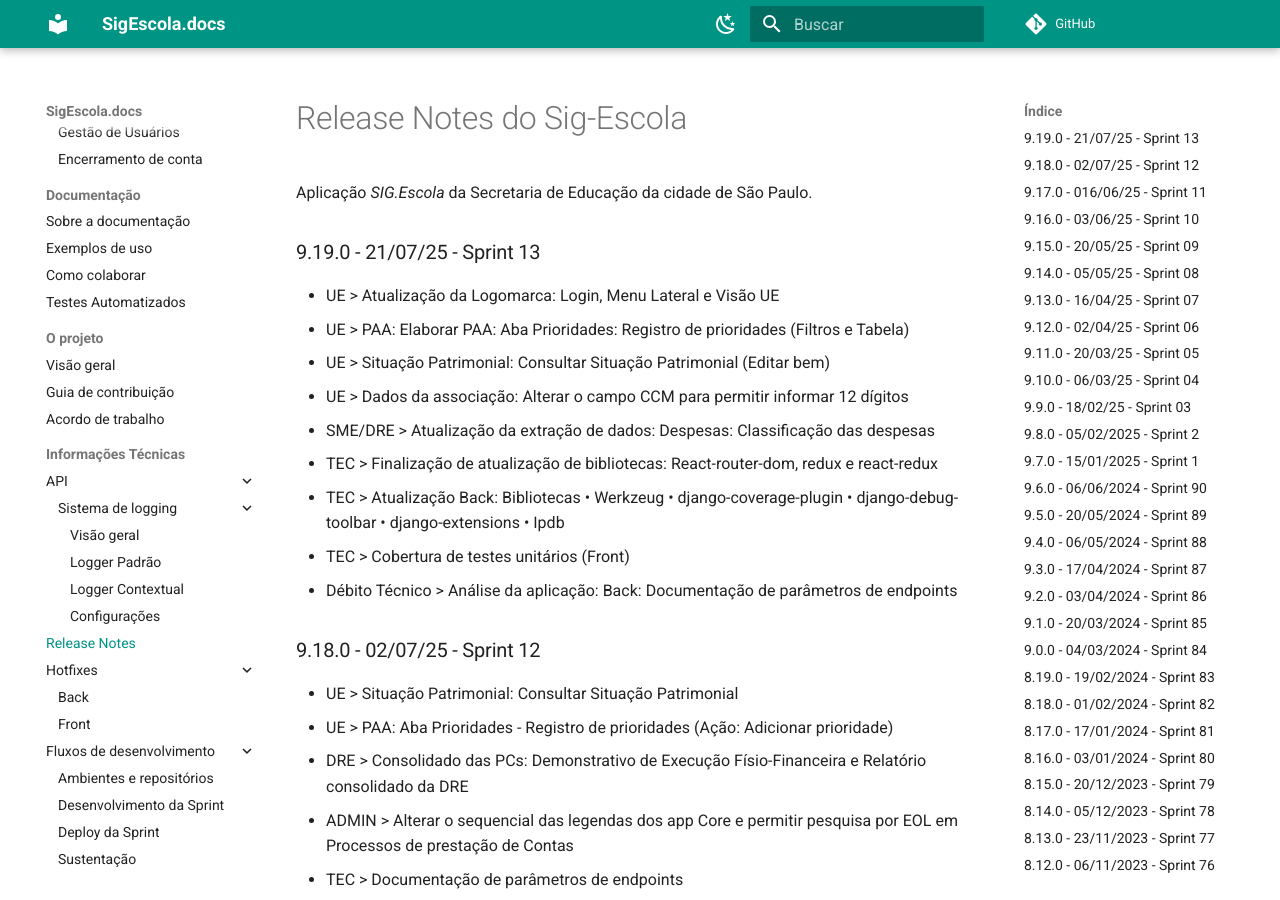
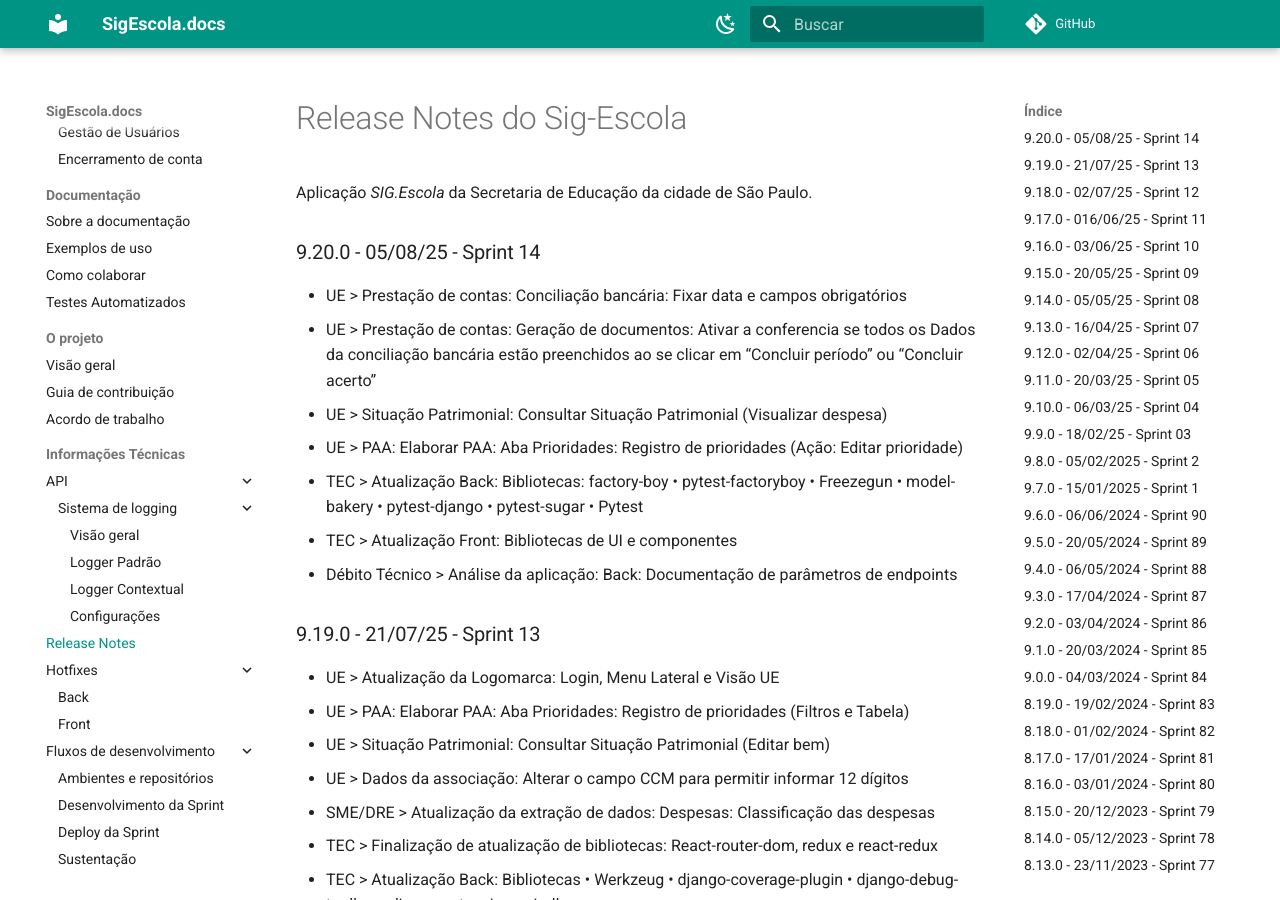
Before and after one commit to prefeiturasp/SME-PTRF-Docs, an MkDocs documentation site: the page built from docs/projeto/release_notes.md, in a window 1280 px wide and 900 px high. Built offline with MkDocs 1.6.1 and Material for MkDocs 9.7.7, drawn with Linux system fonts in a browser that asks for light colours; comment, search, counter and statistics services are not loaded.

Commit message:
Update release_notes.md

```diff
--- a/docs/projeto/release_notes.md
+++ b/docs/projeto/release_notes.md
@@ -1,6 +1,16 @@
 # Release Notes do Sig-Escola
 
 Aplicação *SIG.Escola* da Secretaria de Educação da cidade de São Paulo.
+
+### 9.20.0 - 05/08/25 - Sprint 14
+
+* UE > Prestação de contas: Conciliação bancária: Fixar data e campos obrigatórios
+* UE >  Prestação de contas: Geração de documentos: Ativar a conferencia se todos os Dados da conciliação bancária estão preenchidos ao se clicar em “Concluir período” ou “Concluir acerto”
+* UE > Situação Patrimonial: Consultar Situação Patrimonial (Visualizar despesa)
+* UE > PAA: Elaborar PAA: Aba Prioridades: Registro de prioridades (Ação: Editar prioridade)
+* TEC > Atualização Back: Bibliotecas: factory-boy • pytest-factoryboy • Freezegun • model-bakery • pytest-django • pytest-sugar • Pytest
+* TEC > Atualização Front: Bibliotecas de UI e componentes
+* Débito Técnico > Análise da aplicação: Back: Documentação de parâmetros de endpoints
 
 ### 9.19.0 - 21/07/25 - Sprint 13
 
```
